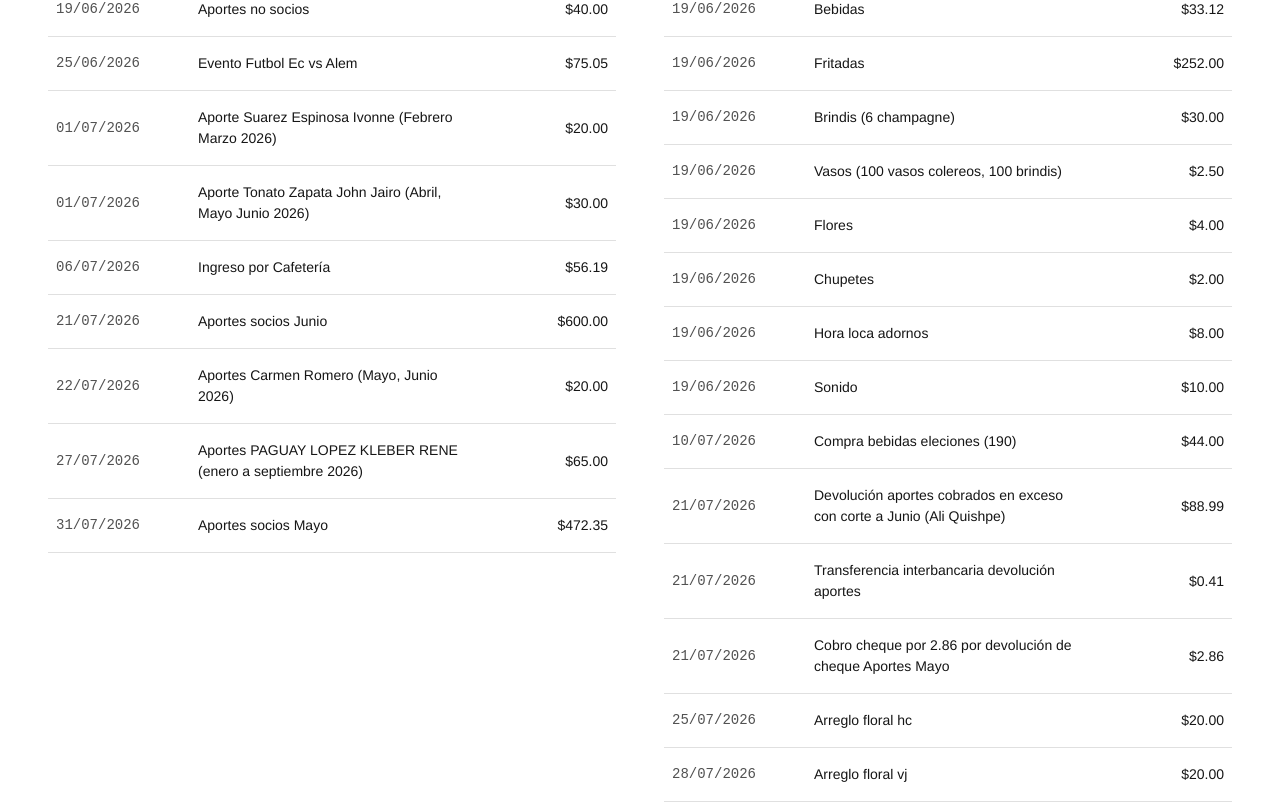
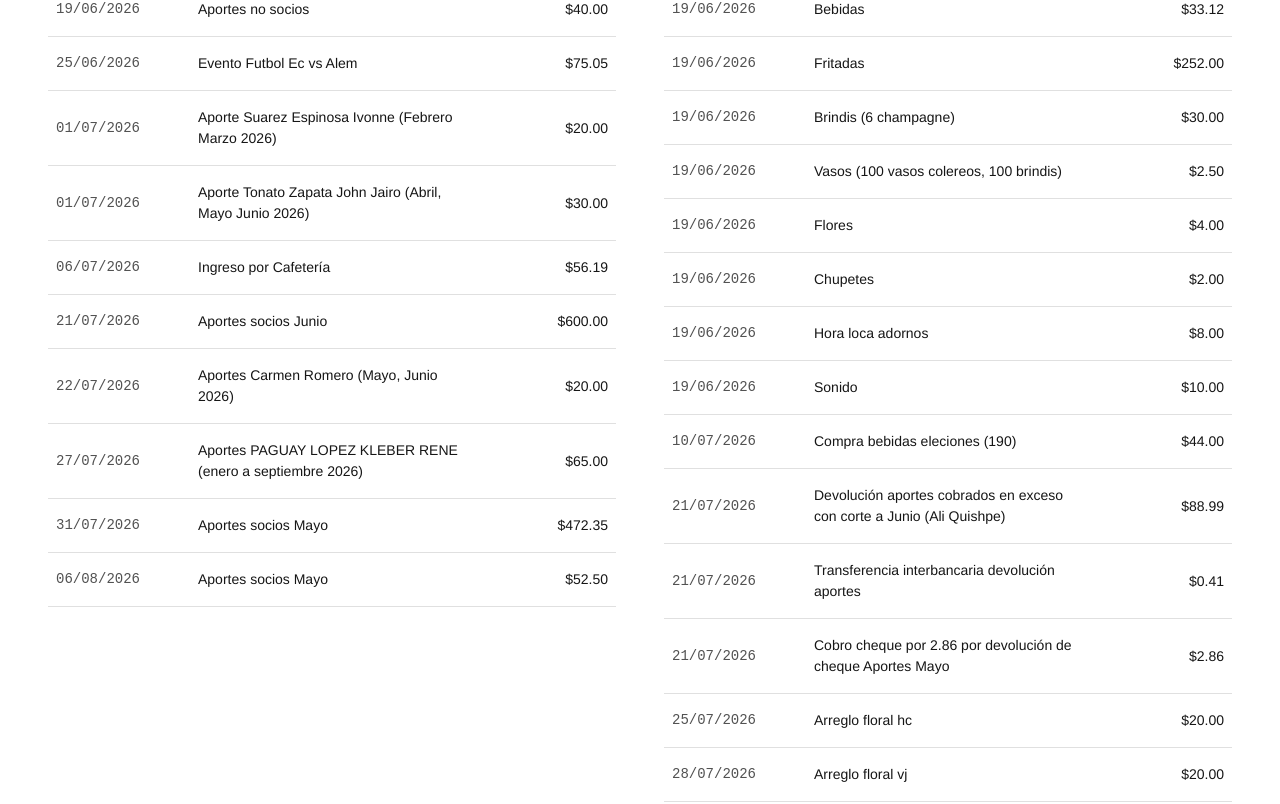
Before and after one commit to jjorgeadrian007/cuentas_aso, a React (Vite) app: page / in a window 1280 px wide. Shown: the part 700-1504 px from the top of the page. Built offline with nearby package versions, Linux system fonts and the light colour scheme.

Commit message:
ingresos-cafeteria

```diff
--- a/src/App.jsx
+++ b/src/App.jsx
@@ -17,6 +17,7 @@ export default function DashboardAsociacion() {
     { id: 9, fecha: "22/07/2026", nombre: "Aportes Carmen Romero (Mayo, Junio 2026)", valor: 20.00 },
     { id: 10, fecha: "27/07/2026", nombre: "Aportes PAGUAY LOPEZ KLEBER RENE (enero a septiembre 2026)", valor: 65.00 },
     { id: 11, fecha: "31/07/2026", nombre: "Aportes socios Mayo", valor: 472.35 },
+    { id: 12, fecha: "06/08/2026", nombre: "Aportes socios Mayo", valor: 52.50 },
   ]);
 
   const [egresos] = useState([
```
